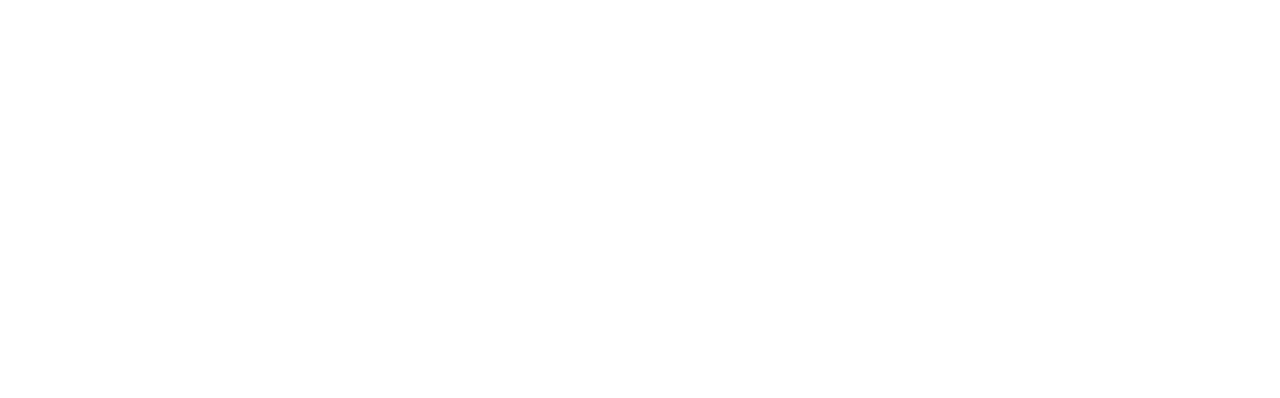
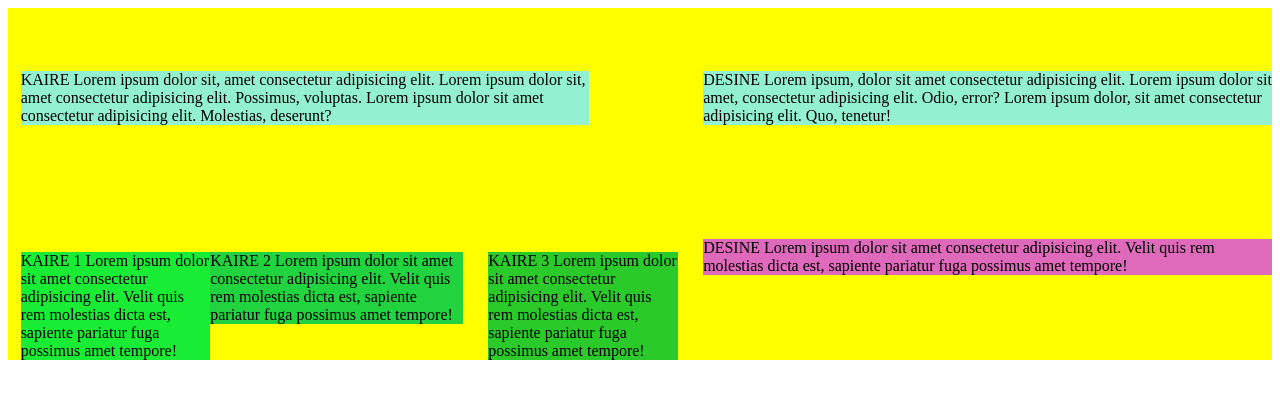
Before and after one commit to ModestaLiatuke/ND-stulpeliai, a website: page index.html in a window 1280 px wide. Drawn offline with Linux system fonts and the light colour scheme.

Commit message:
stulpeliu modeliavimas

```diff
--- a/index.html
+++ b/index.html
@@ -7,7 +7,35 @@
     <title>Stulpeliai</title>
 </head>
 <body>
+<div style="background-color:yellow; width: 100% ;display: inline-block;">
+    <div style="background-color: pink; width: 100%; display: inline-block; float:left; margin-left: 1%;">
 
+    </div>
+        <div style="background-color: rgb(147, 241, 210); width:45%; display: inline-block; margin-left: 1%; margin-top: 5%; float:left;">
+            KAIRE Lorem ipsum dolor sit, amet consectetur adipisicing elit. Lorem ipsum dolor sit, amet consectetur adipisicing elit. Possimus, voluptas. Lorem ipsum dolor sit amet consectetur adipisicing elit. Molestias, deserunt?
+        </div>
+        <div style="background-color: rgb(147, 241, 210); width:45%; display: inline-block; margin-left:9%; margin-top: 5%; float:left;">
+            DESINE Lorem ipsum, dolor sit amet consectetur adipisicing elit. Lorem ipsum dolor sit amet, consectetur adipisicing elit. Odio, error? Lorem ipsum dolor, sit amet consectetur adipisicing elit. Quo, tenetur! </div>
+    <div style="background-color: rgb(138, 255, 127); width:100%; display: inline-block; margin-left: 0%; float:left;">
+    </div>
+        <div style="background-color: #df69bb; width: 40%; display: inline-block; float:left;">
+
+        </div>
+            <div style="background-color: rgb(24, 236, 52); width:15%; display: inline-block; margin-left:1%; margin-top: 10%; float:left;">
+                KAIRE 1  Lorem ipsum dolor sit amet consectetur adipisicing elit. Velit quis rem molestias dicta est, sapiente pariatur fuga possimus amet tempore!
+            </div>
+            <div style="background-color: #21d33e; width: 20%; display: inline-block; margin-left:0%; margin-top: 10%; float:left;">
+                KAIRE 2  Lorem ipsum dolor sit amet consectetur adipisicing elit. Velit quis rem molestias dicta est, sapiente pariatur fuga possimus amet tempore!
+            </div>
+            <div style="background-color: rgb(42, 202, 42); width: 15%; display: inline-block; margin-left:2%; margin-top: 10%; float:left;">
+                KAIRE 3  Lorem ipsum dolor sit amet consectetur adipisicing elit. Velit quis rem molestias dicta est, sapiente pariatur fuga possimus amet tempore!
+            </div>
+        <div style="background-color: #df69bb; width: 45%; display: inline-block;margin-left:2%; margin-top: 9%; float:left;">
+                DESINE Lorem ipsum dolor sit amet consectetur adipisicing elit. Velit quis rem molestias dicta est, sapiente pariatur fuga possimus amet tempore!
+        </div>
+
+
+    </div>
 
 </body>
 </html>
```
